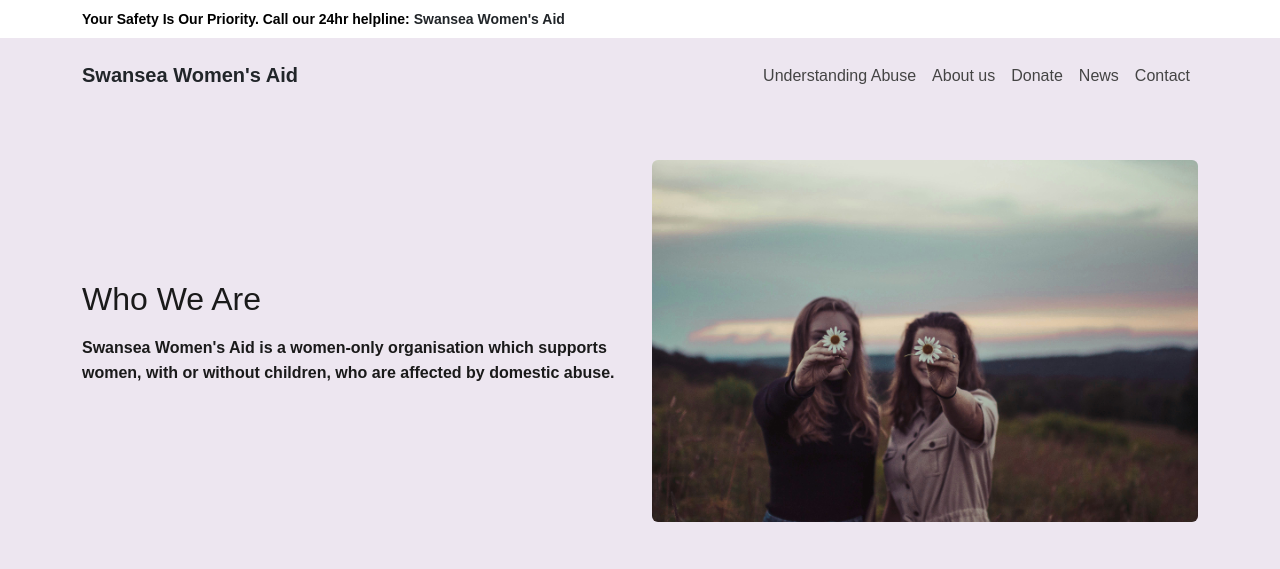
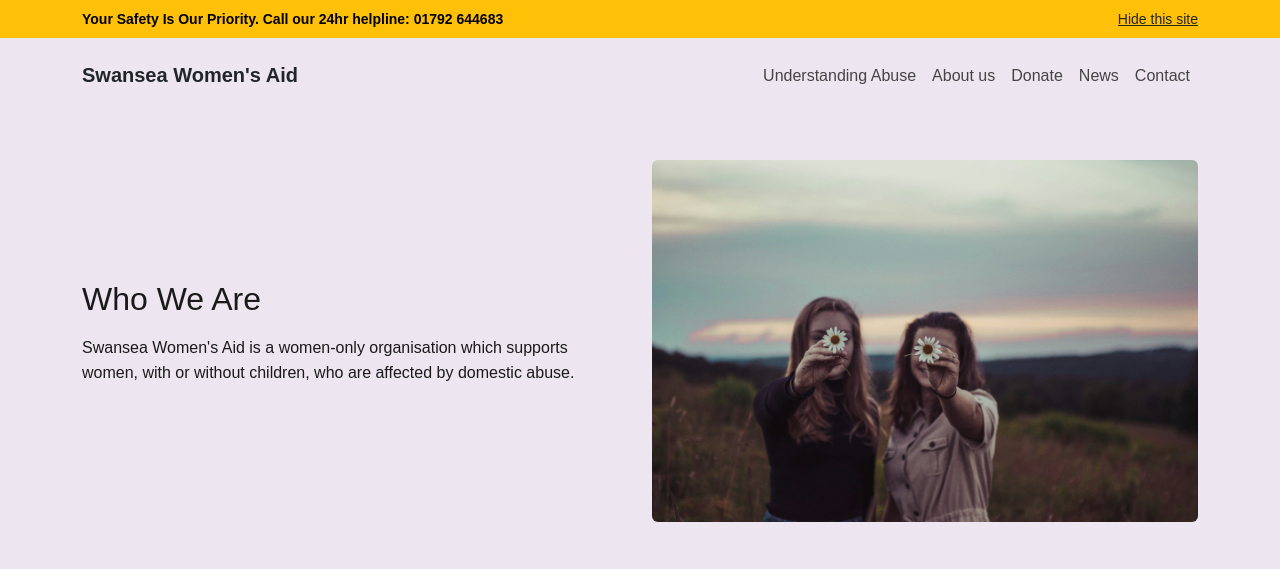
Before and after one commit to shipleyux/charity-site-ms4, a Django app: page /about_us/ in a window 1280 px wide. Shown: the top 569 px of the page. Run offline with Django 4.2, Linux system fonts and the light colour scheme; some libraries are stand-ins or nearby versions.

Commit message:
hide site fix

```diff
--- a/core/templates/base.html
+++ b/core/templates/base.html
@@ -13,15 +13,16 @@
 <body class="d-flex flex-column min-vh-100">
 
 
-  <div class="safety-banner text-black py-2 px-3">
+  <div class="safety-banner text-black py-2 px-3 bg-warning">
     <div class="container d-flex justify-content-between align-items-center small">
-      <strong>Your Safety Is Our Priority. Call our 24hr helpline:
-        <a class="navbar-brand fw-bold text-dark" href="{% url 'home' %}" title="Go to homepage" aria-label="Swansea Women's Aid Homepage">
-          Swansea Women's Aid
-        </a>
-
+      <strong>Your Safety Is Our Priority. Call our 24hr helpline: 01792 644683</strong>
+      <a href="https://www.google.com" class="ms-3 text-dark text-decoration-underline" aria-label="Quickly leave this site">
+        Hide this site
+      </a>
     </div>
   </div>
+
+
 
 
   <nav class="navbar navbar-expand-lg custom-navbar py-3">
```
